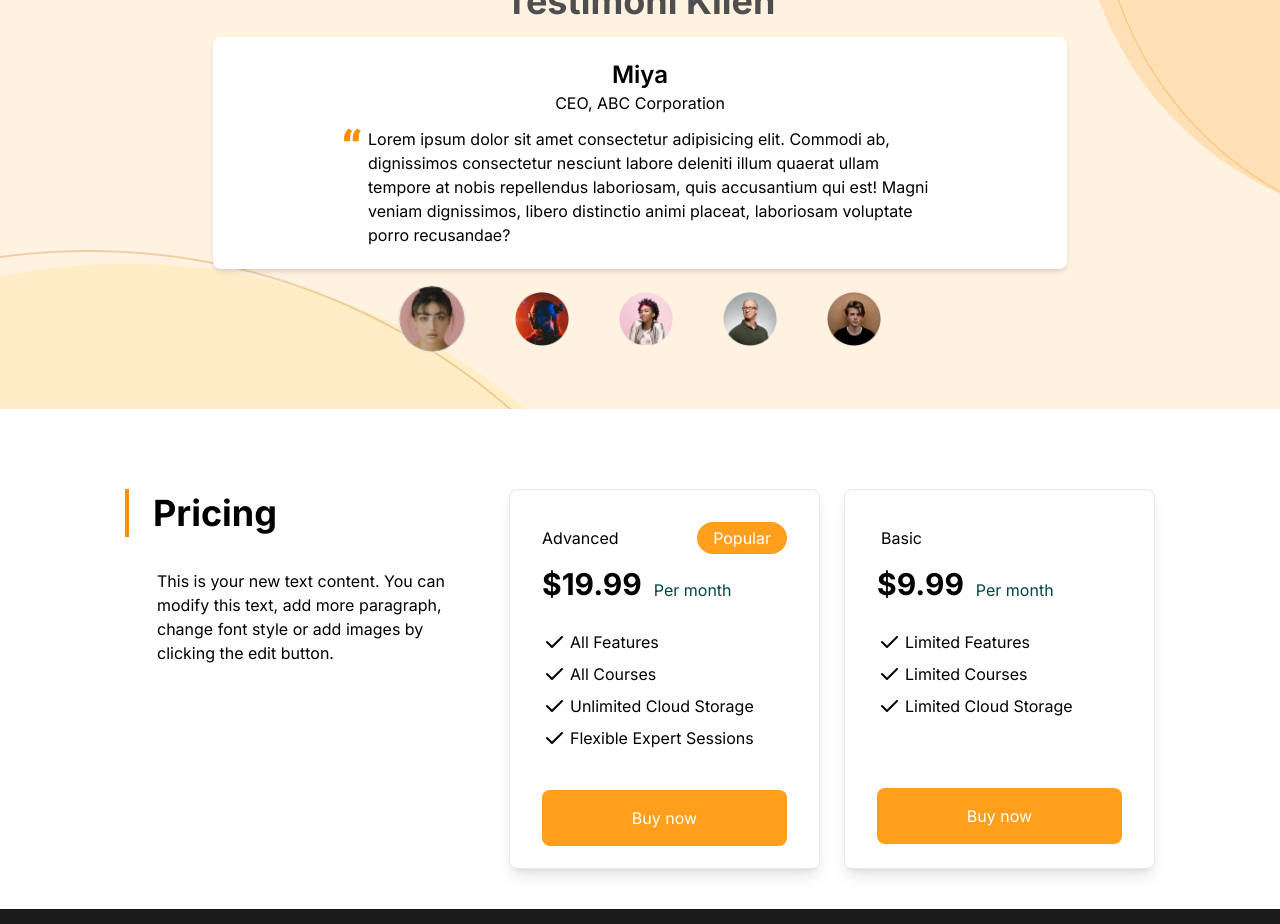
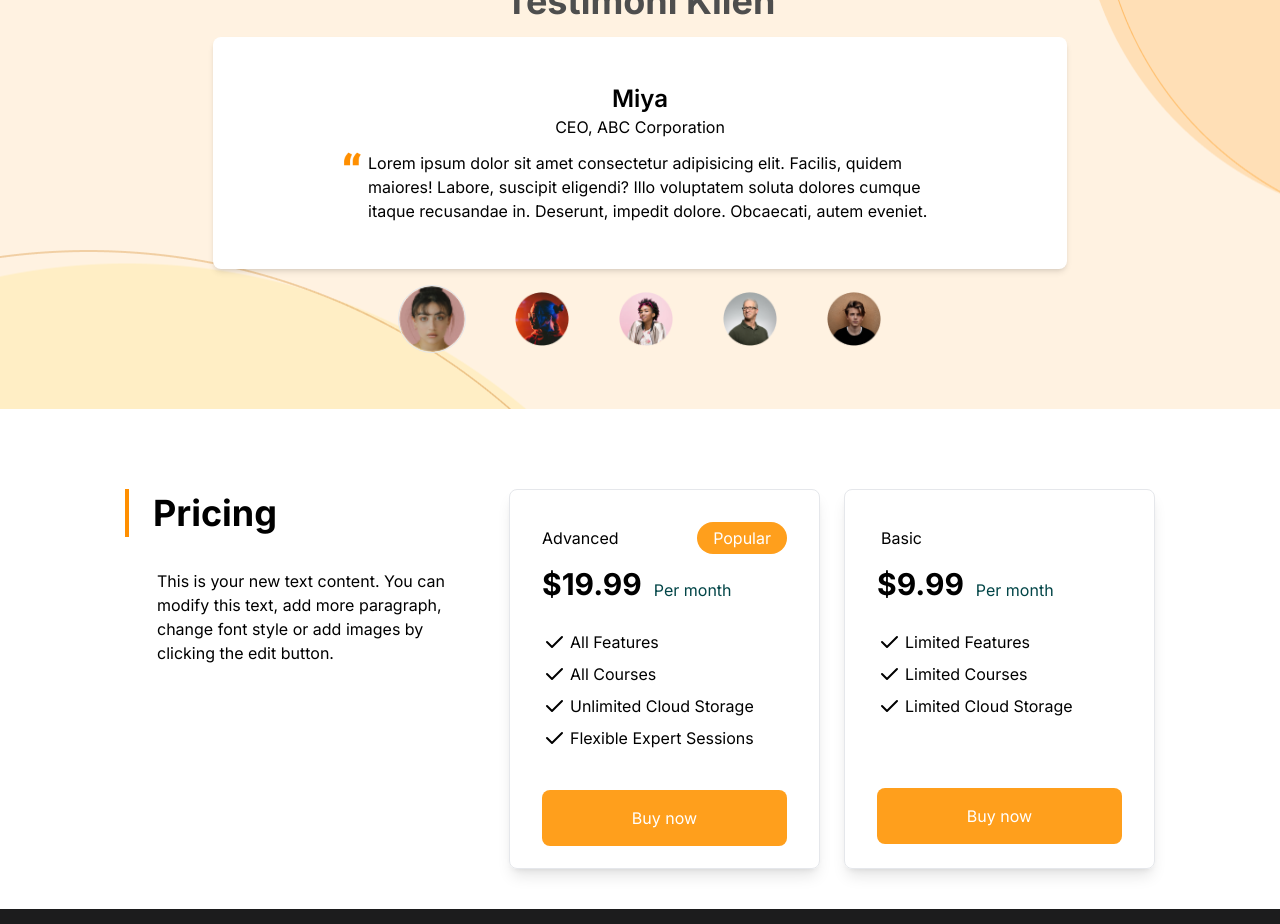
Before and after one commit to rochmadrizky/Jobs-LandingPage, a Next.js app: page / in a window 1280 px wide. Shown: the part 5380-6304 px from the top of the page. Built offline with nearby package versions, Linux system fonts and the light colour scheme.

Commit message:
perbaikan lagi

```diff
--- a/src/app/components/grafik/Grafik.tsx
+++ b/src/app/components/grafik/Grafik.tsx
@@ -14,7 +14,7 @@ const Grafik = () => {
           />
 
           <div className="max-w-md text-center lg:text-left">
-            <h1 className="font-bold text-[#4E4E4E] text-4xl">
+            <h1 className="font-bold text-[#4E4E4E] md:text-4xl text-3xl">
               The content marketing service focused on RESULTS
             </h1>
 
@@ -28,7 +28,7 @@ const Grafik = () => {
 
         <div className="flex flex-col lg:flex-row items-center justify-center gap-20 py-6">
           <div className="max-w-md order-2 lg:order-1 text-center lg:text-left">
-            <h1 className="font-bold text-[#4E4E4E] text-4xl">
+            <h1 className="font-bold text-[#4E4E4E] md:text-4xl text-3xl">
               What you get with our content marketing for startups service
             </h1>
 
@@ -57,7 +57,7 @@ const Grafik = () => {
           />
 
           <div className="max-w-md text-center lg:text-left">
-            <h1 className="font-bold text-[#4E4E4E] text-4xl">
+            <h1 className="font-bold text-[#4E4E4E] md:text-4xl text-3xl">
               Our Content Writing & Marketing Service costs $2,500/month.
             </h1>
 
--- a/src/app/components/testi/Testi.tsx
+++ b/src/app/components/testi/Testi.tsx
@@ -9,35 +9,35 @@ const testi = [
     nama: "Miya",
     jabatan: "CEO, ABC Corporation",
     deskripsi:
-      "Lorem ipsum dolor sit amet consectetur adipisicing elit. Commodi ab, dignissimos consectetur nesciunt labore deleniti illum quaerat ullam tempore at nobis repellendus laboriosam, quis accusantium qui est! Magni veniam dignissimos, libero distinctio animi placeat, laboriosam voluptate porro recusandae?",
+      "Lorem ipsum dolor sit amet consectetur adipisicing elit. Facilis, quidem maiores! Labore, suscipit eligendi? Illo voluptatem soluta dolores cumque itaque recusandae in. Deserunt, impedit dolore. Obcaecati, autem eveniet.",
   },
   {
     gambar: "2.png",
     nama: "Bruno",
     jabatan: "Founder, ABC Corporation",
     deskripsi:
-      "We had an incredible experience working with Landify and were impressed they made such a big difference in only three weeks. Our team is so grateful for the wonderful improvements they made and their ability to get familiar with the product concept so quickly. It acted as a catalyst to take our design to the next level and get more eyes on our product.",
+      "Lorem ipsum dolor sit amet consectetur adipisicing elit. Facilis, quidem maiores! Labore, suscipit eligendi? Illo voluptatem soluta dolores cumque itaque recusandae in. Deserunt, impedit dolore. Obcaecati, autem eveniet.",
   },
   {
     gambar: "3.png",
     nama: "Layla",
     jabatan: "Partner, ABC Corporation",
     deskripsi:
-      "Lorem ipsum dolor sit amet consectetur adipisicing elit. Commodi ab, dignissimos consectetur nesciunt labore deleniti illum quaerat ullam tempore at nobis repellendus laboriosam, quis accusantium qui est! Magni veniam dignissimos, libero distinctio animi placeat, laboriosam voluptate porro recusandae?",
+      "Lorem ipsum dolor sit amet consectetur adipisicing elit. Facilis, quidem maiores! Labore, suscipit eligendi? Illo voluptatem soluta dolores cumque itaque recusandae in. Deserunt, impedit dolore. Obcaecati, autem eveniet.",
   },
   {
     gambar: "4.png",
     nama: "Paquito",
     jabatan: "CTO, ABC Corporation",
     deskripsi:
-      "We had an incredible experience working with Landify and were impressed they made such a big difference in only three weeks. Our team is so grateful for the wonderful improvements they made and their ability to get familiar with the product concept so quickly. It acted as a catalyst to take our design to the next level and get more eyes on our product.",
+      "Lorem ipsum dolor sit amet consectetur adipisicing elit. Facilis, quidem maiores! Labore, suscipit eligendi? Illo voluptatem soluta dolores cumque itaque recusandae in. Deserunt, impedit dolore. Obcaecati, autem eveniet.",
   },
   {
     gambar: "5.png",
     nama: "Nolan",
     jabatan: "Digital Creative, ABC Corporation",
     deskripsi:
-      "Lorem ipsum dolor sit amet consectetur adipisicing elit. Commodi ab, dignissimos consectetur nesciunt labore deleniti illum quaerat ullam tempore at nobis repellendus laboriosam, quis accusantium qui est! Magni veniam dignissimos, libero distinctio animi placeat, laboriosam voluptate porro recusandae?",
+      "Lorem ipsum dolor sit amet consectetur adipisicing elit. Facilis, quidem maiores! Labore, suscipit eligendi? Illo voluptatem soluta dolores cumque itaque recusandae in. Deserunt, impedit dolore. Obcaecati, autem eveniet.",
   },
 ];
 
```
